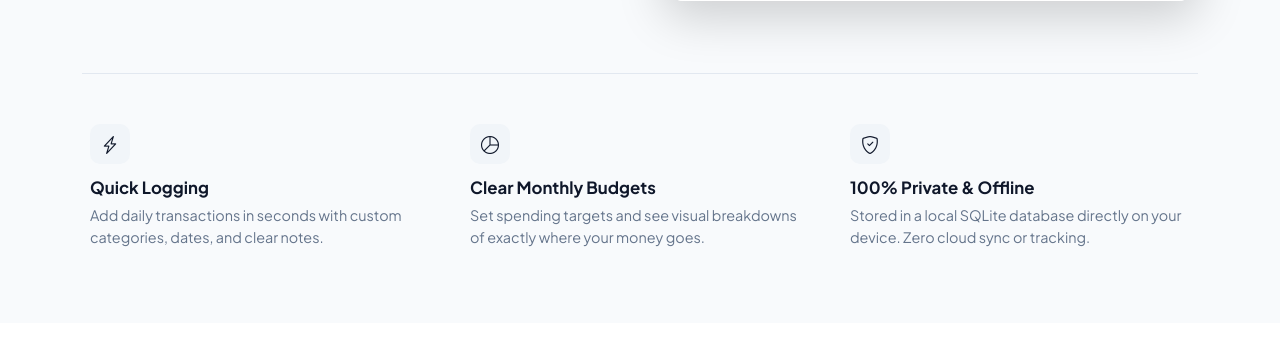
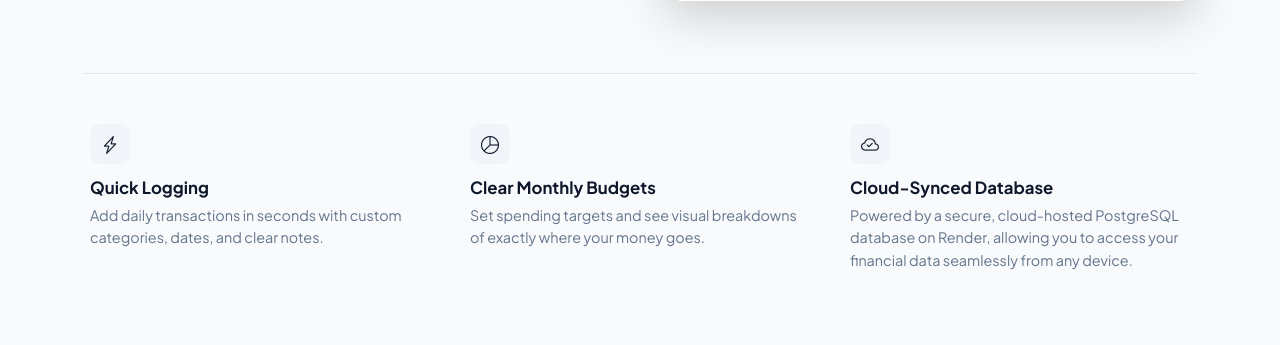
Before and after one commit to DEWASHISH-019/Expense-Tracker-live, a Flask app: page / in a window 1280 px wide. Shown: the part 628-973 px from the top of the page. Before the commit the page ends 875 px from the top, so only its background shows below. Run offline with Flask 3, Linux system fonts and the light colour scheme; some libraries are stand-ins or nearby versions.

Commit message:
Update feature section in index.html

```diff
--- a/templates/index.html
+++ b/templates/index.html
@@ -168,11 +168,12 @@
         <div class="col-md-4">
             <div class="feature-item">
                 <div class="feature-icon-clean">
-                    <i class="bi bi-shield-check"></i>
+                    <i class="bi bi-cloud-check"></i>
                 </div>
-                <h4 class="feature-title">100% Private &amp; Offline</h4>
-                <p class="feature-desc">Stored in a local SQLite database directly on your device. Zero cloud sync or tracking.</p>
+                <h4 class="feature-title">Cloud-Synced Database</h4>
+                <p class="feature-desc">Powered by a secure, cloud-hosted PostgreSQL database on Render, allowing you to access your financial data seamlessly from any device.</p>
             </div>
+        </div>
         </div>
     </div>
 </section>
```
